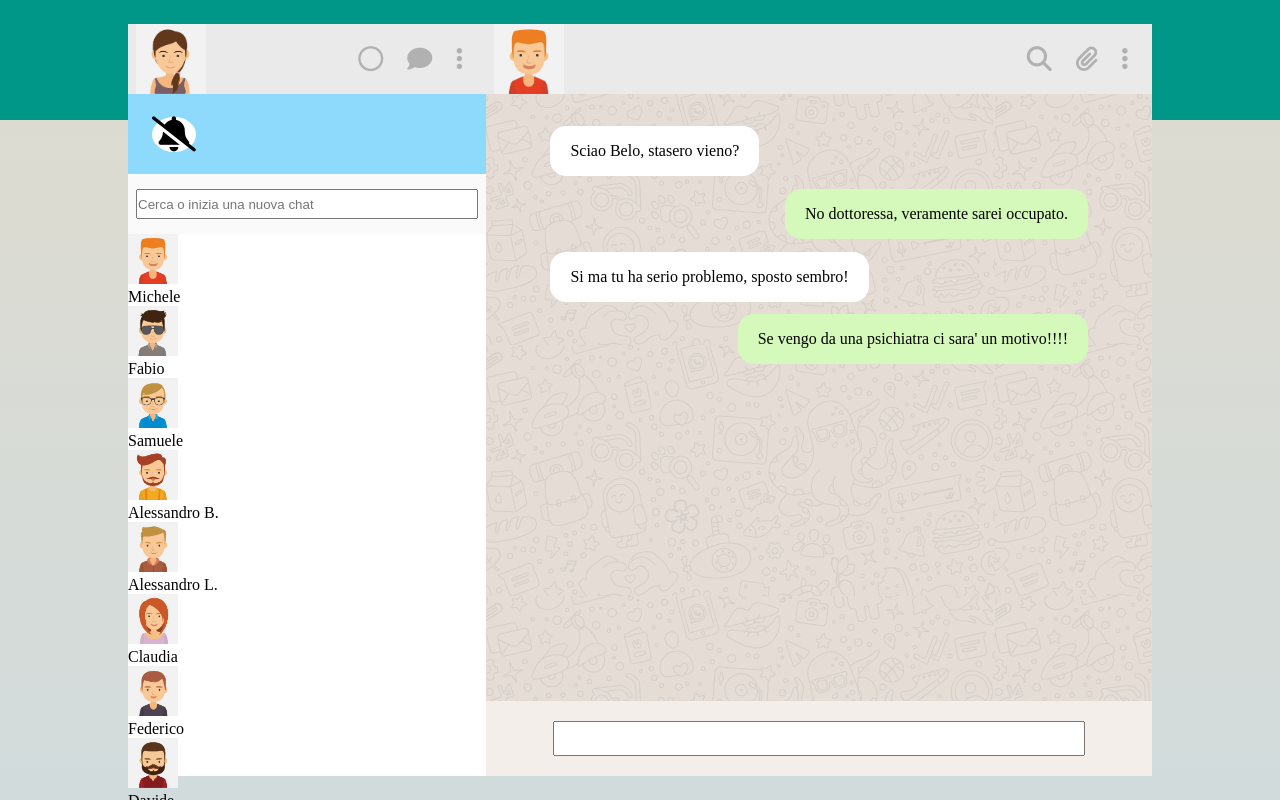
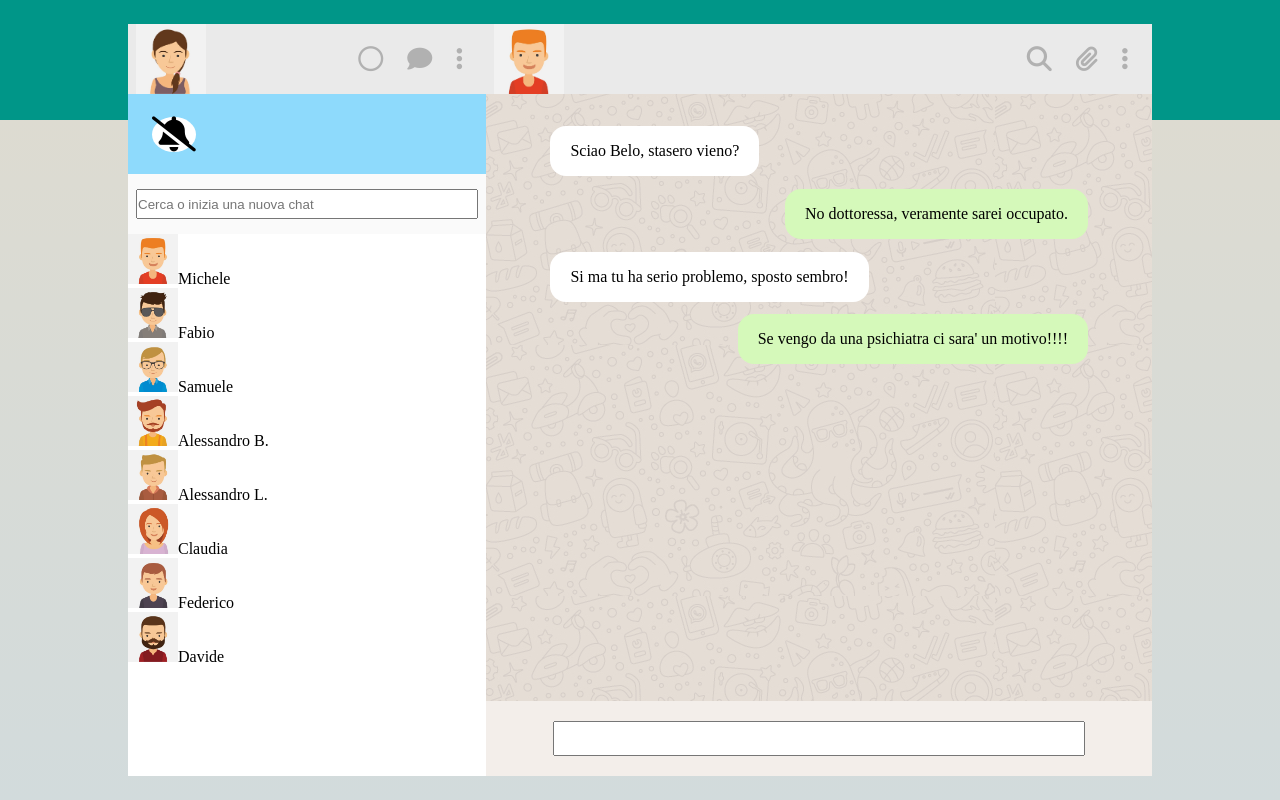
Before and after one commit to Simone-Corso/vue-boolzapp, a plain HTML site: page index.html in a window 1280 px wide. Drawn offline with nearby package versions, Linux system fonts and the light colour scheme.

Commit message:
ho tolto dei div che avevo messo, perchè divideva tutto, ora è messo in modo corretto.

```diff
--- a/index.html
+++ b/index.html
@@ -34,13 +34,8 @@
                 <div class="contacts">
                     <ul class="contacts-list">
                         <li v-for="(contacts, index) in contacts" :key="index">
-                        <div>
                             <img class="avatar" :src="contacts.avatar" alt="">
-                        </div>
-                            <div>
                                 <span>{{ contacts.name }}</span>
-                                <span>{{ contacts.date}}</span>
-                            </div>
                         </li>
 
                     </ul>
```
